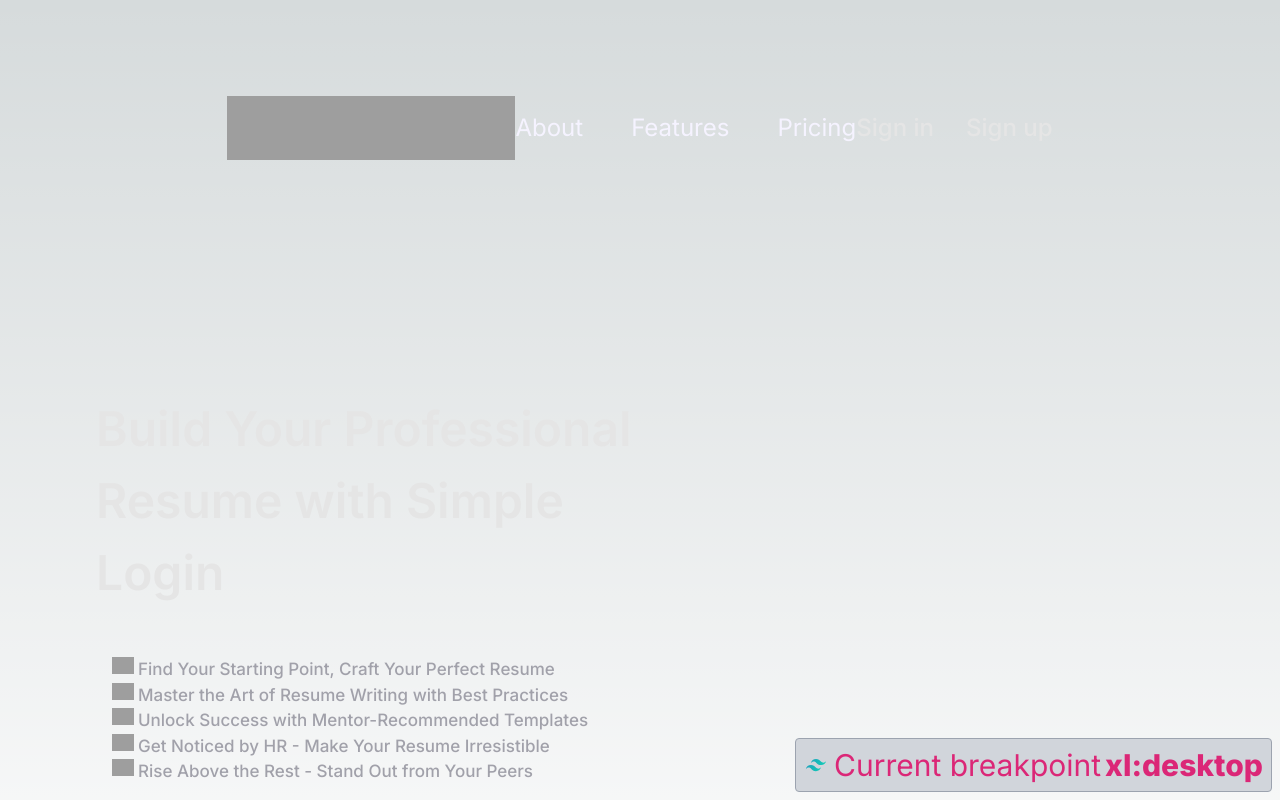
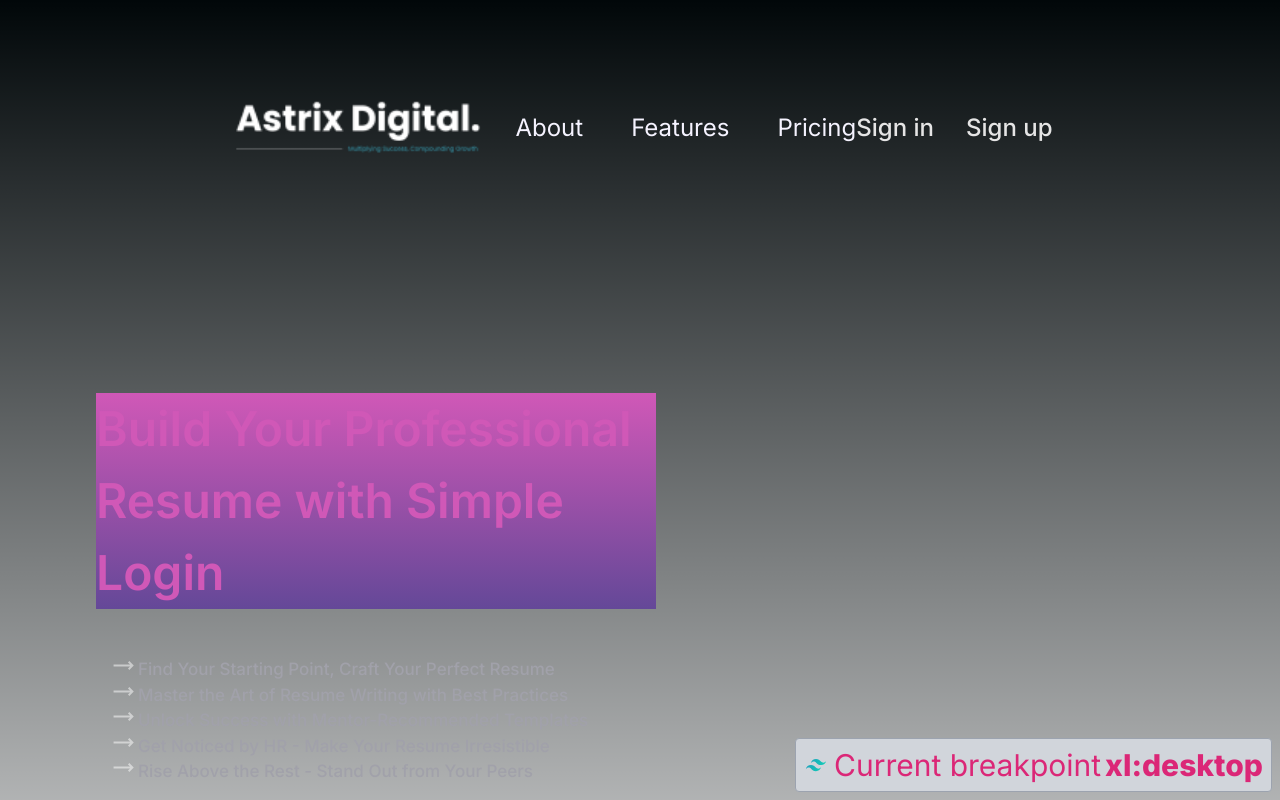
Before and after one commit to rishi23root/astrix, a Next.js app: page / in a window 1280 px wide. Shown: the top 800 px of the page. Built offline with nearby package versions, Linux system fonts and the light colour scheme; grey boxes are pictures that could not be loaded.

Commit message:
added tw heeper for screensize

```diff
--- a/src/app/layout.tsx
+++ b/src/app/layout.tsx
@@ -17,7 +17,7 @@ export default function RootLayout({
 }) {
   return (
     <html lang="en">
-      <body className={inter.className}>
+      <body className={`${inter.className} bg-priamary`}>
         {children}
         <TwScreenInfo />
       </body>
--- a/src/app/page.tsx
+++ b/src/app/page.tsx
@@ -1,6 +1,7 @@
 import Nav from "@/components/Nav";
 import Line from "@/components/Line";
 import HeroSection from "@/components/sections/hero";
+import Footer from "@/components/Footer";
 
 export default function Home() {
   return (
@@ -8,6 +9,7 @@ export default function Home() {
       <Nav/>
       <Line/>
       <HeroSection/>
+      <Footer/>
 
     </main>
   )
--- a/src/components/sections/hero.tsx
+++ b/src/components/sections/hero.tsx
@@ -7,7 +7,7 @@ function HeroSection() {
       {/* text  */}
       <div className="flex flex-col justify-between h-full gap-8  md:max-w-[35em] w-full ">
         <div className="  flex-col justify-start items-start gap-[2rem] flex  ">
-          <div className="text-neutral-200 text-[1.5rem] font-semibold md:text-[3rem]">
+          <div className="text-[1.5rem] font-semibold md:text-[3rem] text-pk bg-gradient-pp">
             Build Your Professional
             <br />
             Resume with Simple Login
--- a/tailwind.config.ts
+++ b/tailwind.config.ts
@@ -8,11 +8,13 @@ const config: Config = {
   ],
   theme: {
     extend: {
-      backgroundImage: {
-        'gradient-radial': 'radial-gradient(var(--tw-gradient-stops))',
-        'gradient-conic':
-          'conic-gradient(from 180deg at 50% 50%, var(--tw-gradient-stops))',
+      colors: {
+        priamary:"#010709",
+        pk:"#D058B7",
+        pe:"#644898",
       },
+      backgroundImage:{
+        "gradient-pp" : " linear-gradient(#D058B7, #644898)"},
     },
   },
   plugins: [],
```
Also changed, not shown: public/logo.png (added), public/svgs/arrow.svg (added).
